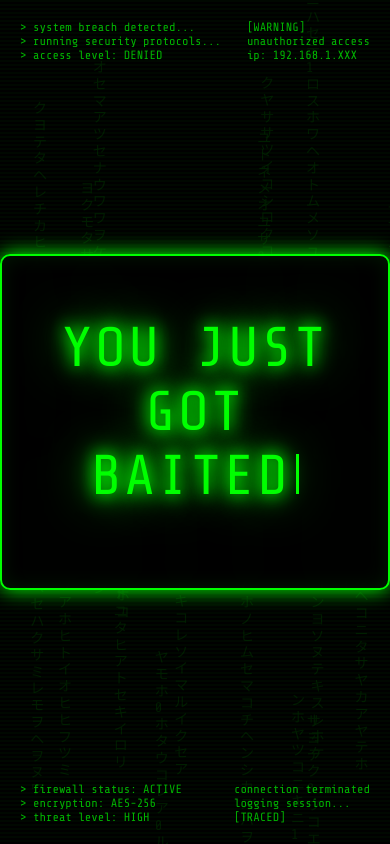
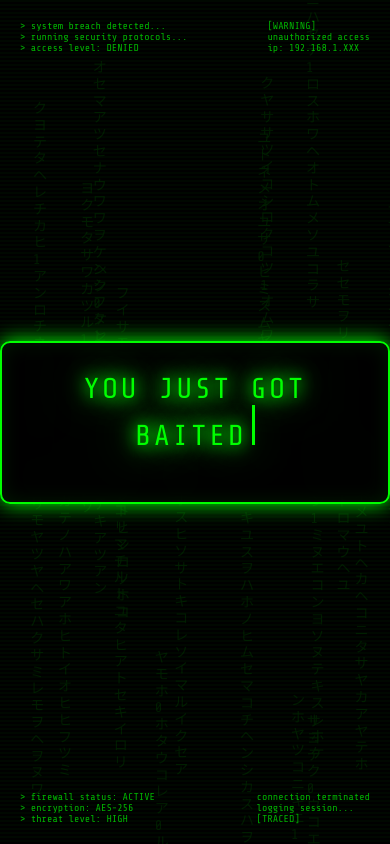
Before and after one commit to xElessaway/youjustgotbaited, a plain HTML site: page baited.html in a window 390 px wide. Drawn offline with nearby package versions, Linux system fonts and the light colour scheme.

Commit message:
Update baited.html

```diff
--- a/baited.html
+++ b/baited.html
@@ -157,6 +157,31 @@
             bottom: 20px;
             right: 20px;
         }
+
+        /* Responsive design */
+        @media (max-width: 768px) {
+            .main-text {
+                font-size: 2.5rem;
+            }
+
+            .container {
+                padding: 40px 30px;
+            }
+
+            .glitch-text {
+                font-size: 10px;
+            }
+        }
+
+        @media (max-width: 480px) {
+            .main-text {
+                font-size: 1.8rem;
+            }
+
+            .container {
+                padding: 30px 20px;
+            }
+        }
     </style>
 </head>
 <body>
@@ -165,9 +190,9 @@
     <div class="scanlines"></div>
 
     <div class="glitch-text top-left">
-        > system breach detected...<br>
-        > running security protocols...<br>
-        > access level: DENIED
+        &gt; system breach detected...<br>
+        &gt; running security protocols...<br>
+        &gt; access level: DENIED
     </div>
 
     <div class="glitch-text top-right">
@@ -177,9 +202,9 @@
     </div>
 
     <div class="glitch-text bottom-left">
-        > firewall status: ACTIVE<br>
-        > encryption: AES-256<br>
-        > threat level: HIGH
+        &gt; firewall status: ACTIVE<br>
+        &gt; encryption: AES-256<br>
+        &gt; threat level: HIGH
     </div>
 
     <div class="glitch-text bottom-right">
@@ -195,9 +220,17 @@
     </div>
 
     <script>
+        // Wait for DOM to be fully loaded
+        document.addEventListener('DOMContentLoaded', function() {
             // Matrix background effect
             function createMatrix() {
                 const matrix = document.getElementById('matrix');
+                if (!matrix) return;
+
+                // Clear existing content
+                matrix.innerHTML = '';
+
+                // Use simpler characters that are more compatible
                 const chars = '01アイウエオカキクケコサシスセソタチツテトナニヌネノハヒフヘホマミムメモヤユヨラリルレロワヲン';
 
                 for (let i = 0; i < 20; i++) {
@@ -217,13 +250,14 @@
                 }
             }
 
+            // Initialize matrix effect
             createMatrix();
 
             // Refresh matrix periodically
-        setInterval(() => {
-            document.getElementById('matrix').innerHTML = '';
+            setInterval(function() {
                 createMatrix();
             }, 6000);
+        });
     </script>
 </body>
 </html>
```
Lines whose indentation alone changed are shown as unchanged.
